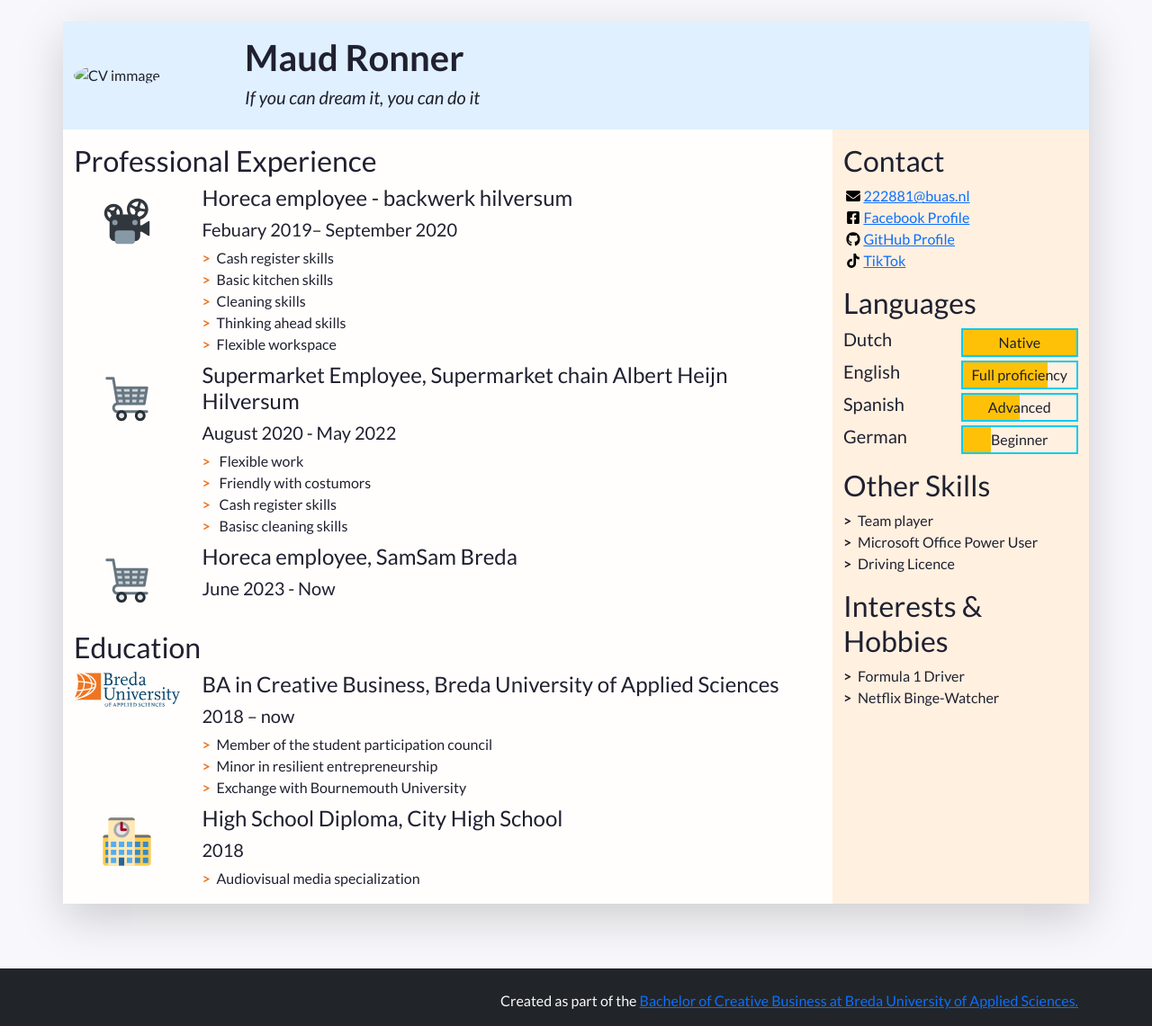
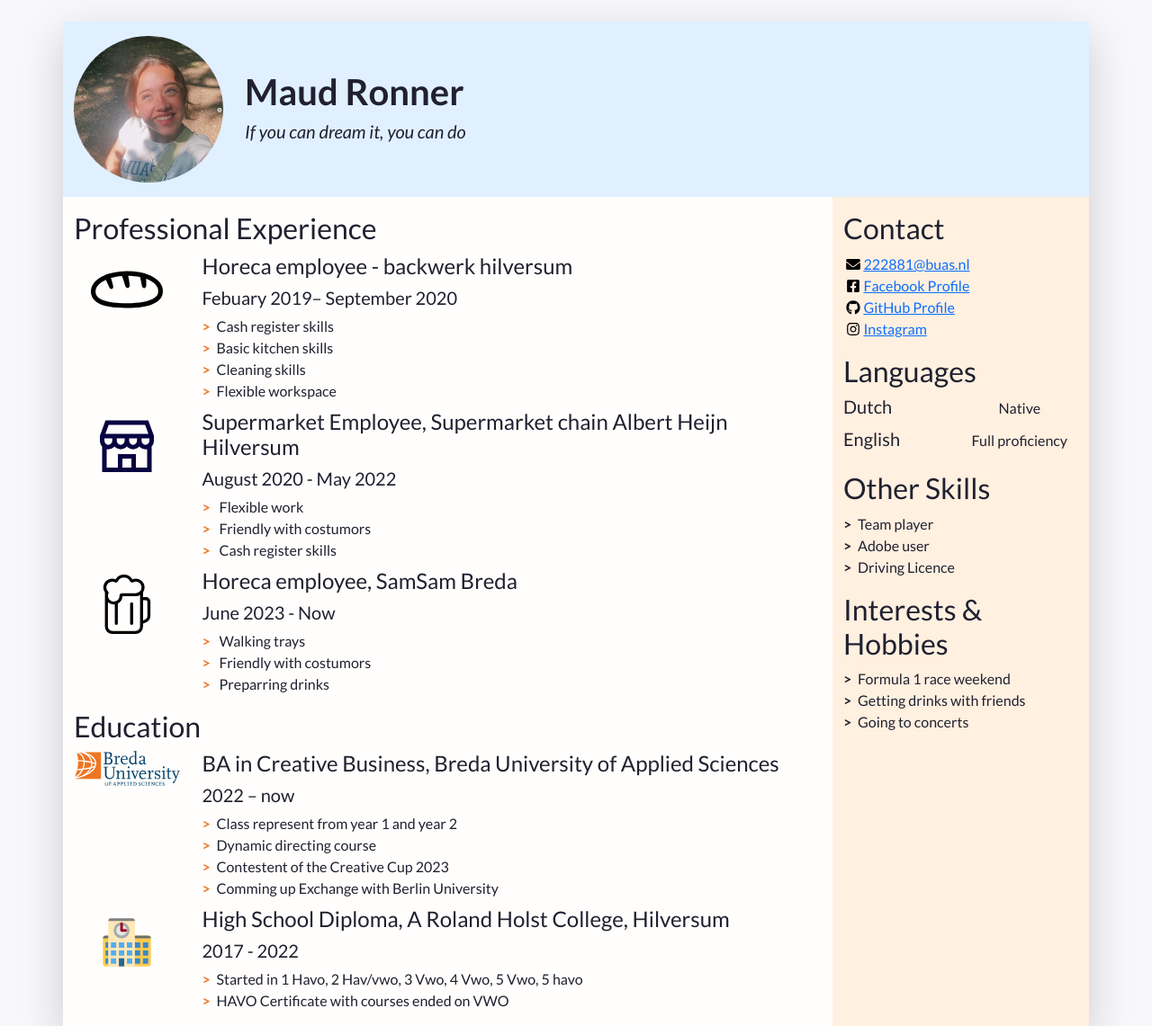
Before and after one commit to MaudRonner/Templateresume, a plain HTML site: page index.html in a window 1280 px wide. Shown: the top 1141 px of the page at 90% size. Drawn offline with nearby package versions, Linux system fonts and the light colour scheme.

Commit message:
last channges

```diff
--- a/index.html
+++ b/index.html
@@ -43,14 +43,14 @@
             "w-100" makes sure the image takes the full width of the column it's in
             "rounded-circle" cuts a circle around the image
           -->
-          <img class="w-100 rounded-circle my-3" src="../../../Desktop/CV immage.png" alt="CV immage" width="1544">
+          <img class="w-100 rounded-circle my-3" src="images/CV immage Small.png" alt="CV immage" width="1544">
         </div>
         <!--
           A container to wrap around your name and tagline. Full-width at small size, then columns of increasing size.
         -->
         <div class="col-12 col-sm-8 col-md-9 col-lg-10 my-3 header-content">
           <h1 class="fw-bolder">Maud Ronner&nbsp;</h1>
-          <h5 class="fst-italic tagline"><em>If you can dream it, you can do it</em></h5>
+          <h5 class="fst-italic tagline"><em>If you can dream it, you can do</em></h5>
         </div>
       </header>
 
@@ -81,7 +81,7 @@
               <li class="biography-item row mb-2">
                 <!-- We're using a grid inside a grid so we can align logos and text -->
                 <div class="logo-container col-3 col-sm-2 col-md-3 col-lg-2">
-                  <img class="biography-logo mw-100 d-block mx-auto" src="images/employers/projector.svg" alt="Company logo" width="80">
+                  <img class="biography-logo mw-100 d-block mx-auto" src="images/icons/bread-4-svgrepo-com.svg" alt="Company logo" width="80">
                 </div>
                 <div class="biography-contents col-9 col-md-9 col-lg-10">
                   <h4>Horeca employee - backwerk hilversum</h4>
@@ -91,7 +91,6 @@
                     <li>Cash register skills</li>
                     <li>Basic kitchen skills</li>
                     <li>Cleaning skills</li>
-					<li>Thinking ahead skills</li>
 					<li>Flexible workspace</li>
 
                   </ul>
@@ -102,7 +101,7 @@
               <li class="biography-item row mb-2">
                 <div class="logo-container col-3 col-sm-2 col-md-3 col-lg-2">
                 <!-- We're using a grid inside a grid so we can align logos and text -->
-                  <img class="biography-logo mw-100 d-block mx-auto" src="images/employers/trolley.svg" alt="Company logo" width="80">
+                  <img class="biography-logo mw-100 d-block mx-auto" src="images/icons/store-1-svgrepo-com.svg" alt="Company logo" width="80">
                 </div>
                 <div class="biography-contents col-9 col-sm-10 col-md-9 col-lg-10">
                   <h4>Supermarket Employee, Supermarket chain Albert Heijn Hilversum</h4>
@@ -111,7 +110,7 @@
 				  <ul class="biography-details list-unstyled">
 				    <li> Friendly with costumors </li>
 				    <li>&nbsp;Cash register skills</li>
-				    <li>&nbsp;Basisc cleaning skills</li>
+
 
 
                   </ul>
@@ -124,15 +123,17 @@
               <li class="biography-item row mb-2">
                 <div class="logo-container col-3 col-sm-2 col-md-3 col-lg-2">
                 <!-- We're using a grid inside a grid so we can align logos and text -->
-                  <img class="biography-logo mw-100 d-block mx-auto" src="images/employers/trolley.svg" alt="Company logo" width="80">
+                  <img class="biography-logo mw-100 d-block mx-auto" src="images/icons/beer-mug-full-svgrepo-com.svg" alt="Company logo" width="80">
                 </div>
                 <div class="biography-contents col-9 col-sm-10 col-md-9 col-lg-10">
+                    <h4> Horeca employee, SamSam Breda&nbsp; </h4>
+					<h5> June 2023 - Now</h5>
+				   <ul class="biography-details list-unstyled"><li> Walking trays </li></ul>
+				  <ul class="biography-details list-unstyled">
+				    <li> Friendly with costumors </li>
+				    <li>&nbsp;Preparring drinks</li>
 
-
-
-                    <H4> Horeca employee, SamSam Breda&nbsp; </H4>
-					<h5> June 2023 - Now</h5>
-
+				</ul>
                   <!-- This entry doesn't have a list of achievements, but you can copy-paste the one from above -->
                 </div>
               </li>
@@ -153,12 +154,13 @@
                 </div>
                 <div class="biography-contents col-9 col-sm-10 col-md-9 col-lg-10">
                   <h4>BA in Creative Business, Breda University of Applied Sciences</h4>
-                  <h5>2018&nbsp;&ndash;&nbsp;now</h5>
+                  <h5>2022 –&nbsp;now</h5>
                   <!-- Use the list below to talk about minors, exchanges, extra-curricular activities. -->
                   <ul class="biography-details list-unstyled">
-                    <li>Member of the student participation council</li>
-                    <li>Minor in resilient entrepreneurship</li>
-                    <li>Exchange with Bournemouth University</li>
+                    <li>Class represent from year 1 and year 2&nbsp; &nbsp;&nbsp;</li>
+                    <li>Dynamic directing course</li>
+                    <li>Contestent of the Creative Cup 2023&nbsp;</li>
+<li>Comming up Exchange with Berlin University</li>
                   </ul>
                 </div>
               </li>
@@ -169,10 +171,11 @@
                   <img class="biography-logo mw-100 d-block mx-auto" src="images/schools/school.svg" alt="School logo" width="80">
                 </div>
                 <div class="biography-contents col-9 col-sm-10 col-md-9 col-lg-10">
-                  <h4>High School Diploma, City High School</h4>
-                  <h5>2018</h5>
+                  <h4>High School Diploma, A Roland Holst College, Hilversum&nbsp; &nbsp;</h4>
+                  <h5>2017 - 2022</h5>
                   <ul class="biography-details list-unstyled">
-                    <li>Audiovisual media specialization</li>
+                    <li>Started in 1 Havo, 2 Hav/vwo, 3 Vwo, 4 Vwo, 5 Vwo, 5 havo</li>
+                    <li>HAVO Certificate with courses ended on VWO&nbsp; &nbsp; &nbsp;&nbsp;</li>
                   </ul>
                 </div>
               </li>
@@ -219,9 +222,9 @@
                 </a>
               </li>
               <li class="contact-item">
-                <a class="d-flex align-items-center" href="https://www.tiktok.com/@bredauniversityas" target="_blank">
-                  <img class="contact-icon" src="images/icons/tiktok.svg" alt="Mobile Phone">
-                TikTok
+                <a class="d-flex align-items-center" href="https://www.instagram.com/maud_ronner/" target="_blank">
+                  <img class="contact-icon" src="images/icons/instagram.svg" alt="Mobile Phone">
+                Instagram
               </a>
               </li>
             </ul>
@@ -235,35 +238,20 @@
             <ul class="language-list list-unstyled">
               <li class="language-item d-flex mb-1">
                 <h5 class="language-name w-50">Dutch</h5>
-                <div class="language-level w-50 border border-info border-2 position-relative">
+                <div class="language-level w-50 position-relative">
                   <!-- The div below is a progress bar. Choose between w-25, w-50, w-75 and w-100 to show your level of fluency -->
-                  <div class="language-progress position-absolute bg-warning h-100 w-100"></div>
+                  <div class="language-progress position-absolute h-100 w-100"></div>
                   <h6 class="position-absolute w-100 text-center top-0 py-1">Native</h6>
                 </div>
               </li>
               <li class="language-item d-flex mb-1">
                 <h5 class="language-name w-50">English</h5>
-                <div class="language-level w-50 border border-info border-2 position-relative">
+                <div class="language-level w-50 position-relative">
                   <!-- The div below is a progress bar. Choose between w-25, w-50, w-75 and w-100 to show your level of fluency -->
-                  <div class="language-progress position-absolute bg-warning h-100 w-75"></div>
+                  <div class="language-progress position-absolute h-100 w-75"></div>
                   <h6 class="position-absolute w-100 text-center top-0 py-1">Full proficiency</h6>
                 </div>
               </li>
-              <li class="language-item d-flex mb-1">
-                <h5 class="language-name w-50">Spanish</h5>
-                <div class="language-level w-50 border border-info border-2 position-relative">
-                  <!-- The div below is a progress bar. Choose between w-25, w-50, w-75 and w-100 to show your level of fluency -->
-                  <div class="language-progress position-absolute bg-warning h-100 w-50"></div>
-                  <h6 class="position-absolute w-100 text-center top-0 py-1">Advanced</h6>
-                </div>
-              </li>
-              <li class="language-item d-flex mb-1">
-                <h5 class="language-name w-50">German</h5>
-                <div class="language-level w-50 border border-info border-2 position-relative">
-                  <!-- The div below is a progress bar. Choose between w-25, w-50, w-75 and w-100 to show your level of fluency -->
-                  <div class="language-progress position-absolute bg-warning h-100 w-25"></div>
-                  <h6 class="position-absolute w-100 text-center top-0 py-1">Beginner</h6>
-                </div>
               </li>
             </ul>
           </section>
@@ -274,7 +262,7 @@
             <h2>Other Skills</h2>
             <ul class="skill-list list-unstyled">
               <li class="skill-item">Team player</li>
-              <li class="skill-item">Microsoft Office Power User</li>
+              <li class="skill-item">Adobe user</li>
               <li class="skill-item">Driving Licence</li>
             </ul>
           </section>
@@ -284,8 +272,9 @@
           <section class="my-3 aside-section">
             <h2>Interests &amp; Hobbies</h2>
             <ul class="skill-list list-unstyled">
-              <li class="skill-item">Formula 1 Driver</li>
-              <li class="skill-item">Netflix Binge-Watcher</li>
+              <li class="skill-item">Formula 1 race weekend</li>
+              <li class="skill-item">Getting drinks with friends</li>
+              <li class="skill-item">Going to concerts&nbsp;</li>
             </ul>
           </section>
 
```
Also changed, not shown: images/CV immage Small.png (added), images/icons/beer-mug-full-svgrepo-com.svg (added), images/icons/bread-4-svgrepo-com.svg (added), images/icons/instagram-svgrepo-com.svg (added), images/icons/store-1-svgrepo-com.svg (added), 3 other files.
